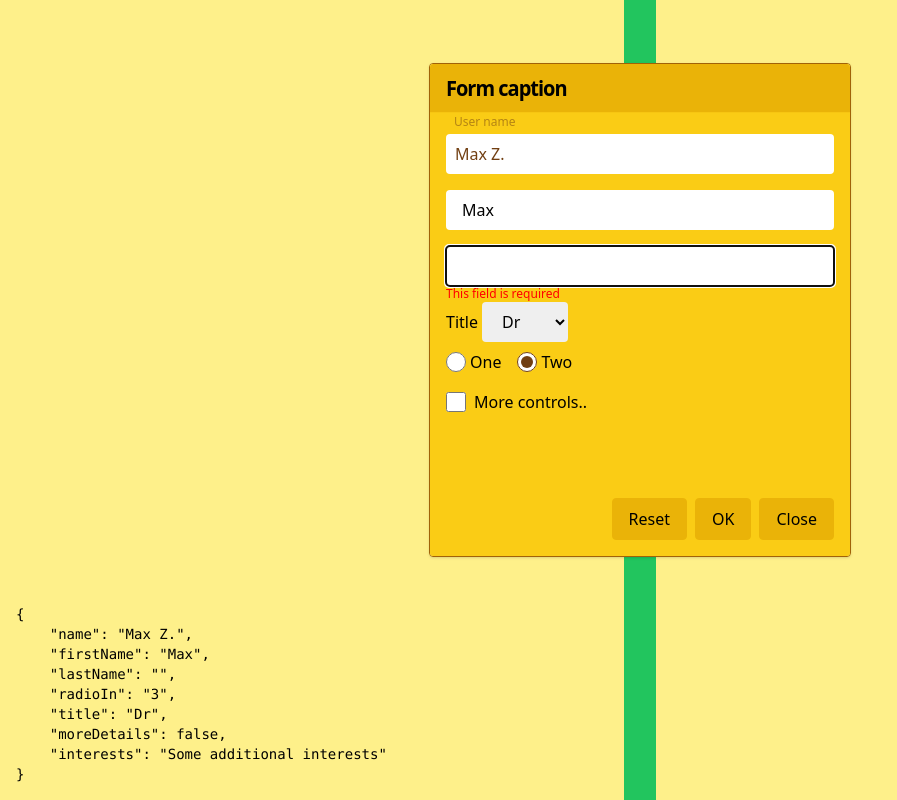
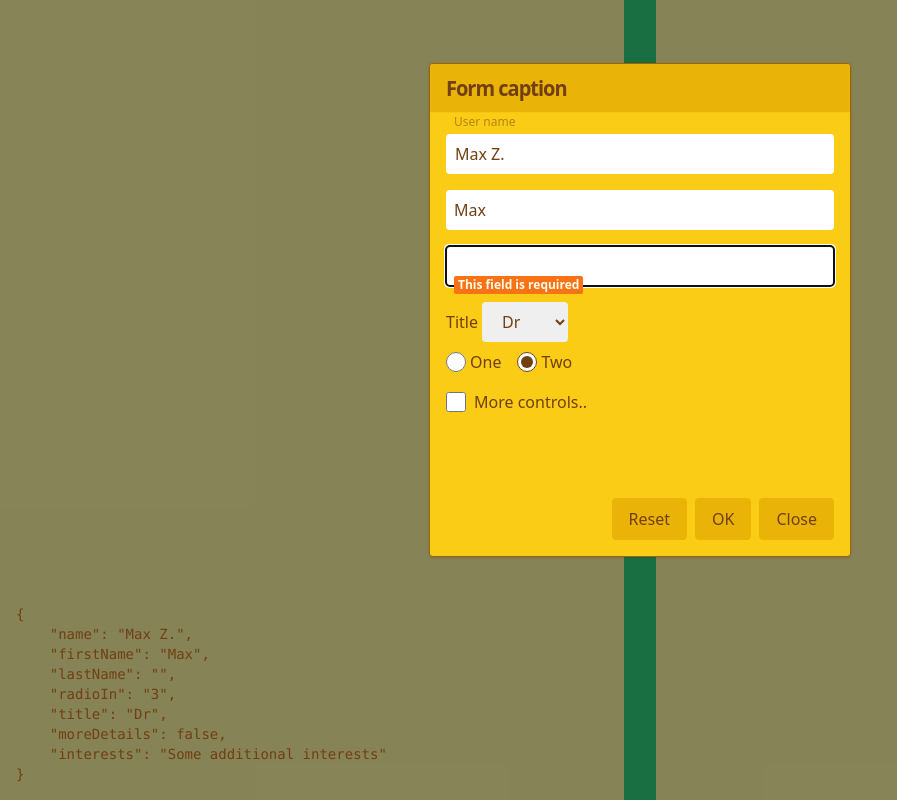
Before and after one commit to maxzz/forms-react-hook-form, a React (Vite) app: page / in a window 1280 px wide. Both pictures are taken after typing "Sample" into the empty fields and a click on the button "Reset". Shown: the whole page, without its empty margins (0-897 px from the left). Built offline with nearby package versions, Linux system fonts and the light colour scheme.

Commit message:
WIP. hook-form3. fix form color inheritance

```diff
--- a/src/components/page2/controls.tsx
+++ b/src/components/page2/controls.tsx
@@ -12,9 +12,12 @@ export function Input<T extends FieldValues>({ registered, errors }: RegisterAnd
     const name = registered.name as keyof T;
     const error = errors[name]?.message;
     return (
-        <div className="grid">
-            <input className="px-4 py-2 rounded" {...registered} />
-            <span className={classNames("text-xs text-[red] select-none", !error && 'invisible',)}><>{error}&nbsp;</></span>
+        <div className="relative mb-4 grid">
+            <input className="px-2 py-2 rounded" {...registered} />
+            {/* <span className={classNames("text-xs text-[red] select-none", !error && 'invisible',)}><>{error}&nbsp;</></span> */}
+            <div className={classNames("absolute left-2 -bottom-2 px-1 py-px text-xs font-semibold text-yellow-50 bg-orange-500 rounded-sm select-none", !error && 'invisible',)}>
+                <>{error}</>
+            </div>
         </div>
     );
 }
--- a/src/components/page2/index.tsx
+++ b/src/components/page2/index.tsx
@@ -3,7 +3,7 @@ import { TestForm2 } from "./test-form";
 
 export function Page2_Form() {
     return (
-        <div className="flex items-center justify-center text-yellow-900 bg-yellow-300">
+        <div className="flex items-center justify-center">
             <TestForm2 defaultValues={defaultValues} />
         </div>
     );
--- a/src/components/page2/test-form.tsx
+++ b/src/components/page2/test-form.tsx
@@ -75,7 +75,7 @@ export function TestForm2({ defaultValues, className, onSave, onClose, ...rest }
     };
 
     return (
-        <div className={classNames("px-4 pt-8 w-full h-full flex flex-col", className)} {...rest}>
+        <div className={classNames("px-4 pt-8 w-full h-full text-yellow-900 bg-gray-900/50 flex flex-col", className)} {...rest}>
 
             <div className="flex-1 grid place-items-center">
                 <div className="border-yellow-700 border rounded shadow overflow-hidden">
--- a/src/components/page3/index.tsx
+++ b/src/components/page3/index.tsx
@@ -7,7 +7,7 @@ export function Page3_Form() {
         console.log('onClose');
     }
     return (
-        <div className="flex items-center justify-center text-yellow-900 bg-yellow-300">
+        <div className="flex items-center justify-center">
             <ReactPortal>
                 <TestForm2 defaultValues={defaultValues} onClose={onClose} />
             </ReactPortal>
```
Also changed, not shown: src/assets/previews/2023-03-27_16-12-09.png (added), 1 other file (tests, documents, lock files or other folders).
